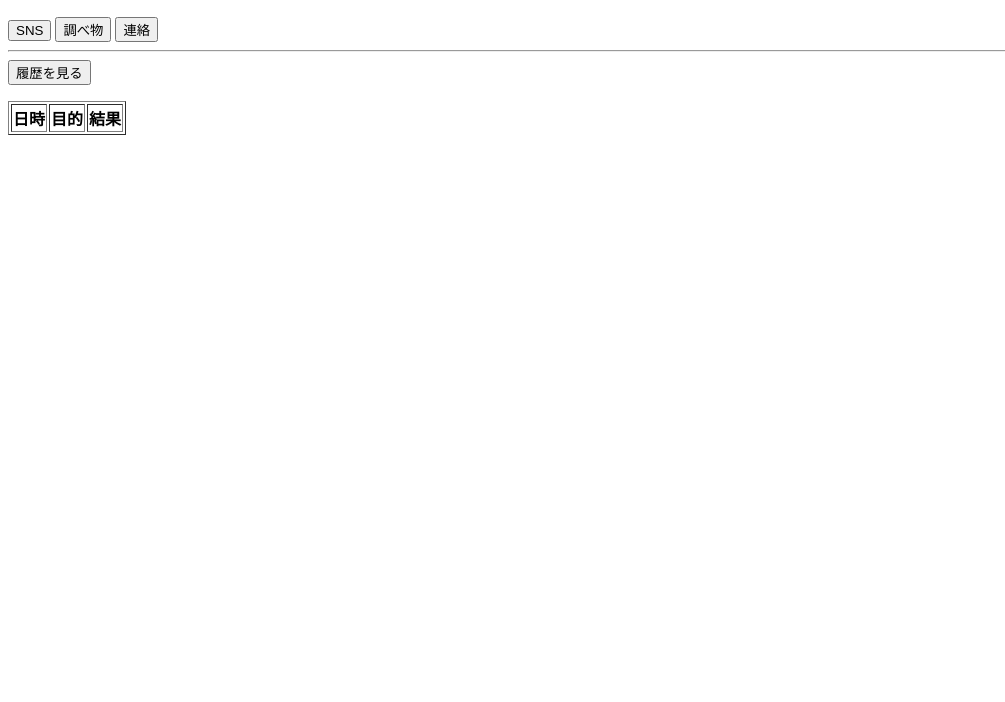
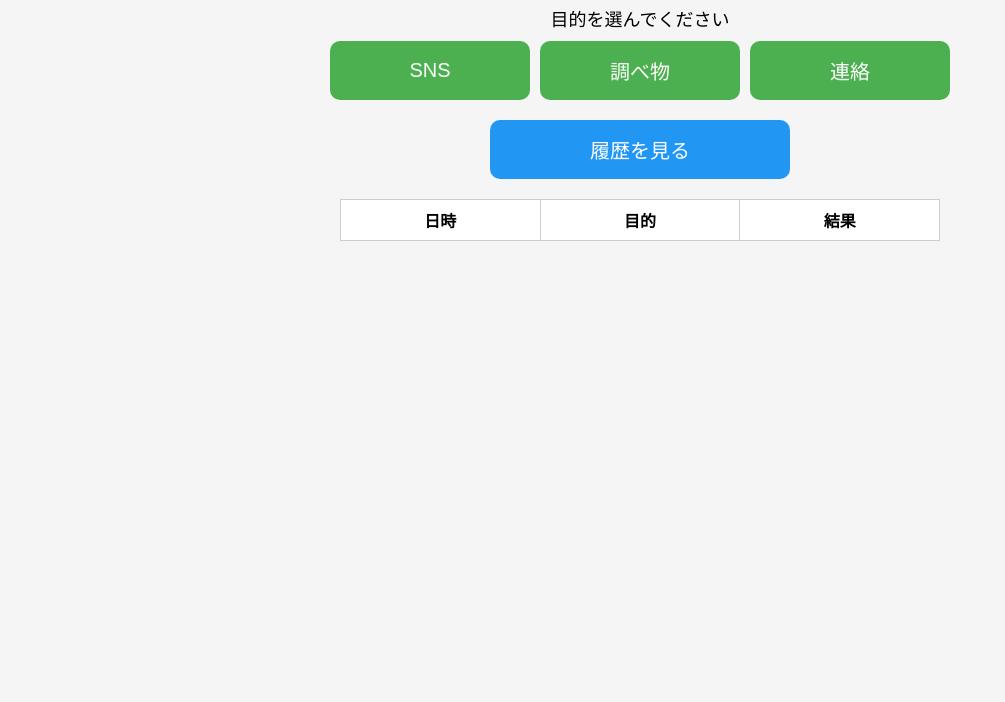
Before and after one commit to hmitu052/purpose-app, a website: page public/index.html in a window 1280 px wide. Shown: the part 98-800 px from the top of the page, without its empty margins (0-1005 px from the left). Drawn offline with Linux system fonts and the light colour scheme.

Commit message:
Update index.html with bigger buttons and styling

```diff
--- a/public/index.html
+++ b/public/index.html
@@ -3,19 +3,104 @@
 <head>
   <meta charset="UTF-8">
   <title>スマホ利用記録</title>
+  <style>
+    body {
+      font-family: sans-serif;
+      padding: 20px;
+      background-color: #f5f5f5;
+    }
+
+    h2 {
+      text-align: center;
+    }
+
+    p {
+      text-align: center;
+      font-size: 18px;
+      margin-bottom: 10px;
+    }
+
+    /* 横並びボタン用コンテナ */
+    .button-row {
+      display: flex;
+      flex-wrap: wrap;           /* 画面幅が狭いと折り返す */
+      justify-content: center;   /* 中央揃え */
+      gap: 10px;                 /* ボタン間の隙間 */
+      margin-bottom: 20px;
+    }
+
+    /* ボタン共通スタイル */
+    button {
+      font-size: 20px;
+      padding: 15px;
+      flex: 1 1 100px;           /* 最小幅100pxで余白を埋める */
+      max-width: 200px;          /* 最大幅 */
+      border-radius: 10px;
+      border: none;
+      background-color: #4CAF50;
+      color: white;
+      cursor: pointer;
+      transition: background-color 0.3s;
+    }
+
+    button:hover {
+      background-color: #45a049;
+    }
+
+    /* 履歴テーブルは横幅に合わせる */
+    table {
+      width: 100%;
+      max-width: 600px;
+      border-collapse: collapse;
+      margin: 20px auto 0 auto;
+      background-color: white;
+    }
+
+    th, td {
+      padding: 8px;
+      text-align: center;
+      border: 1px solid #ccc;
+    }
+
+    #rate {
+      text-align: center;
+      font-weight: bold;
+      margin-top: 10px;
+    }
+
+    /* 履歴ボタン */
+    #showLogsBtn {
+      display: block;
+      margin: 20px auto;
+      width: 100%;
+      max-width: 300px;
+      font-size: 20px;
+      padding: 15px;
+      border-radius: 10px;
+      background-color: #2196F3;
+      color: white;
+      border: none;
+      cursor: pointer;
+      transition: background-color 0.3s;
+    }
+
+    #showLogsBtn:hover {
+      background-color: #1976d2;
+    }
+  </style>
 </head>
 
 <body>
   <h2>スマホ利用記録</h2>
 
   <p>目的を選んでください</p>
-  <button onclick="sendLog('SNS')">SNS</button>
-  <button onclick="sendLog('調べ物')">調べ物</button>
-  <button onclick="sendLog('連絡')">連絡</button>
+  <div class="button-row">
+    <button onclick="sendLog('SNS')">SNS</button>
+    <button onclick="sendLog('調べ物')">調べ物</button>
+    <button onclick="sendLog('連絡')">連絡</button>
+  </div>
 
-  <hr>
-
-  <button onclick="showLogs()">履歴を見る</button>
+  <button id="showLogsBtn" onclick="showLogs()">履歴を見る</button>
   <p id="rate"></p>
 
   <table border="1">
```
